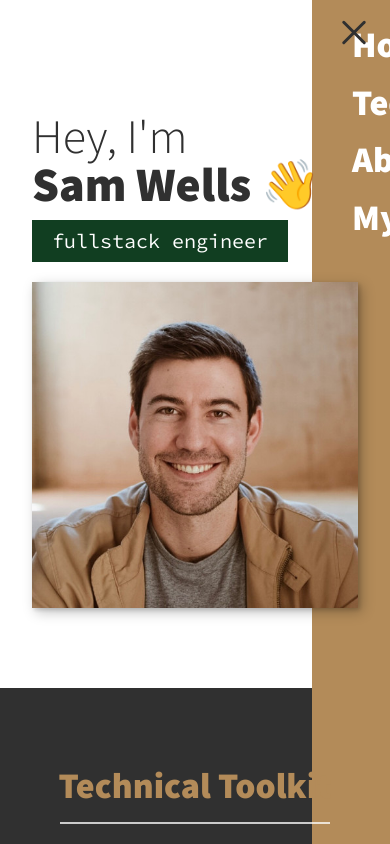
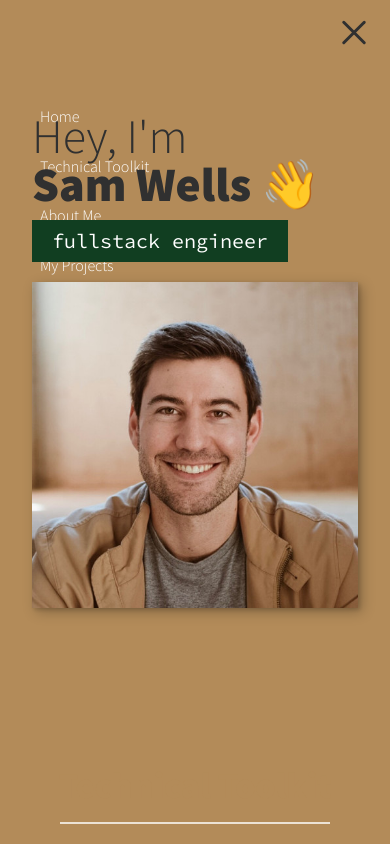
Before and after one commit to sfwells0518/sams-portfolio, a website built with Vite: page index.html in a window 390 px wide. Both pictures are taken after a click on the button "toggle navigation". Shown: the top 844 px of the page. Built offline with nearby package versions, Linux system fonts and the light colour scheme.

Commit message:
styling for mobile and menu

```diff
--- a/index.css
+++ b/index.css
@@ -153,14 +153,11 @@ header {
   padding: 1em;
 }
 
-.logo {
-  max-width: 125px;
-}
-
 .nav {
   position: fixed;
   background: var(--clr-accent);
   color: var(--clr-light);
+  overflow: auto;
   top: 0;
   bottom: 0;
   left: 0;
@@ -170,19 +167,27 @@ header {
   transition: transform 250ms cubic-bezier(.5, 0, .5, 1);
 }
 
+
 .nav__list {
   list-style: none;
   display: flex;
   flex-direction: column;
-  justify-content: flex-start;
-  align-items: left;
+  justify-content: center;
+  margin-top: 5em;
+}
+
+.nav__list li {
+  list-style: none;
+  margin-top: 1.5em;
 }
 
 .nav__link {
   color: inherit;
   font-weight: var(--fw-bold);
-  font-size: var(--fs-h2);
+  font-size: var(--fs-h3);
   text-decoration: none;
+  text-align: center;
+
 }
 
 .nav__link:hover {
@@ -204,6 +209,21 @@ header {
 
 .nav-open .nav {
   transform: translateX(80%);
+}
+
+/*Mobile specific nav-open*/
+
+@media (max-width: 768px) {
+  .nav-open .nav {
+      transform: translateX(0);
+    }
+
+  .nav__link {
+    color: inherit;
+    font-weight: var(--fw-reg);
+    font-size: var(--fs-body);
+    }
+
 }
 
 .nav-open .nav-toggle {
```
